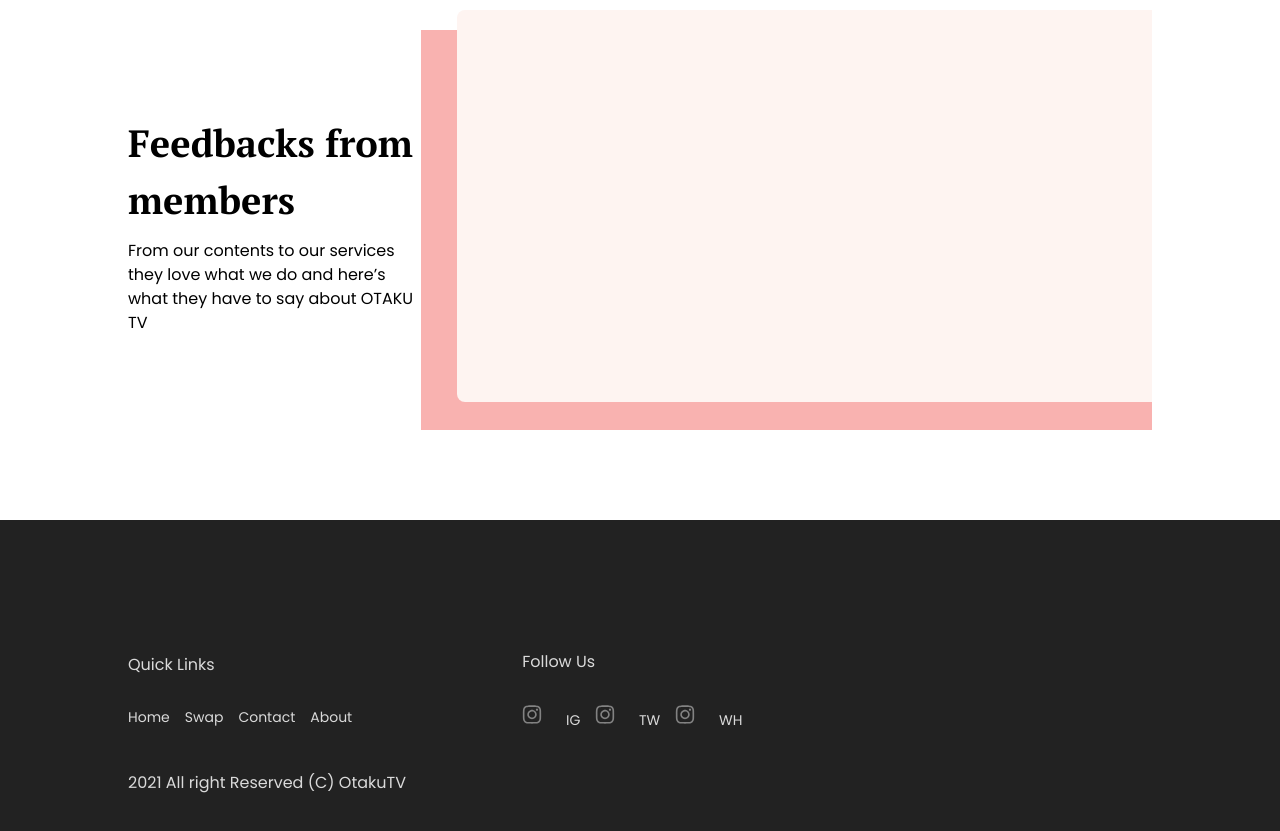
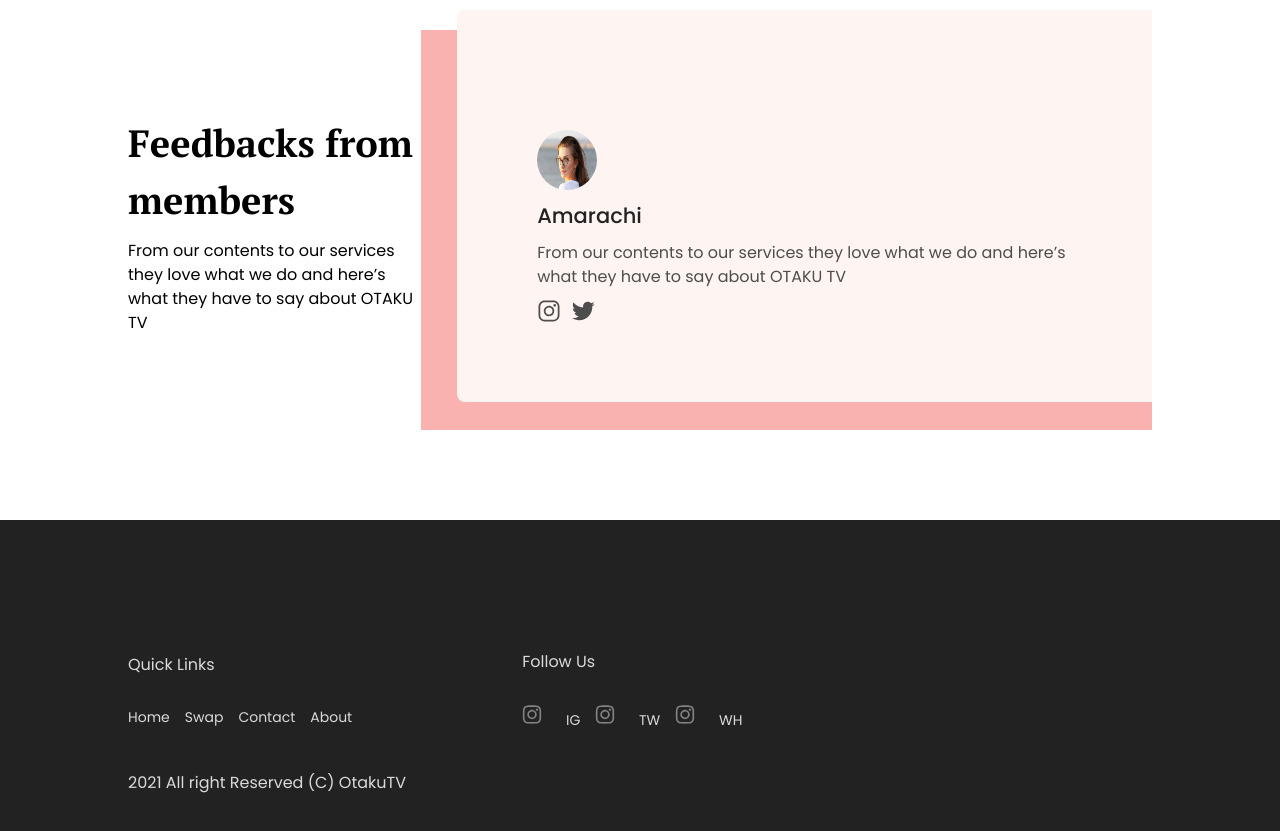
Before and after one commit to AdekeyeAdeniyi/Otaku_Anime, a website: page index.html in a window 1280 px wide. Shown: the part 4060-4891 px from the top of the page. Drawn offline with nearby package versions, Linux system fonts and the light colour scheme.

Commit message:
carousel update

```diff
--- a/index.html
+++ b/index.html
@@ -253,11 +253,28 @@
 
         $('#owl-carousel').owlCarousel({
             loop: true,
-            dots: true,
-            nav: true,
-            items: 6,
             autoplay: true,
             autoplayTimeout: 3000,
+            responsiveClass:true,
+            responsive:{
+                576:{
+                    items: 2,
+                    nav: true,
+                },
+                768:{
+                    items: 4,
+                    nav: true
+                },
+                992: {
+                    items: 6,
+                    nav: true,
+                }
+            }
+        })
+
+        $('#owl-carousel2').owlCarousel({
+            nav: true,
+            items: 1,
         })
     </script>
 </body>
```
